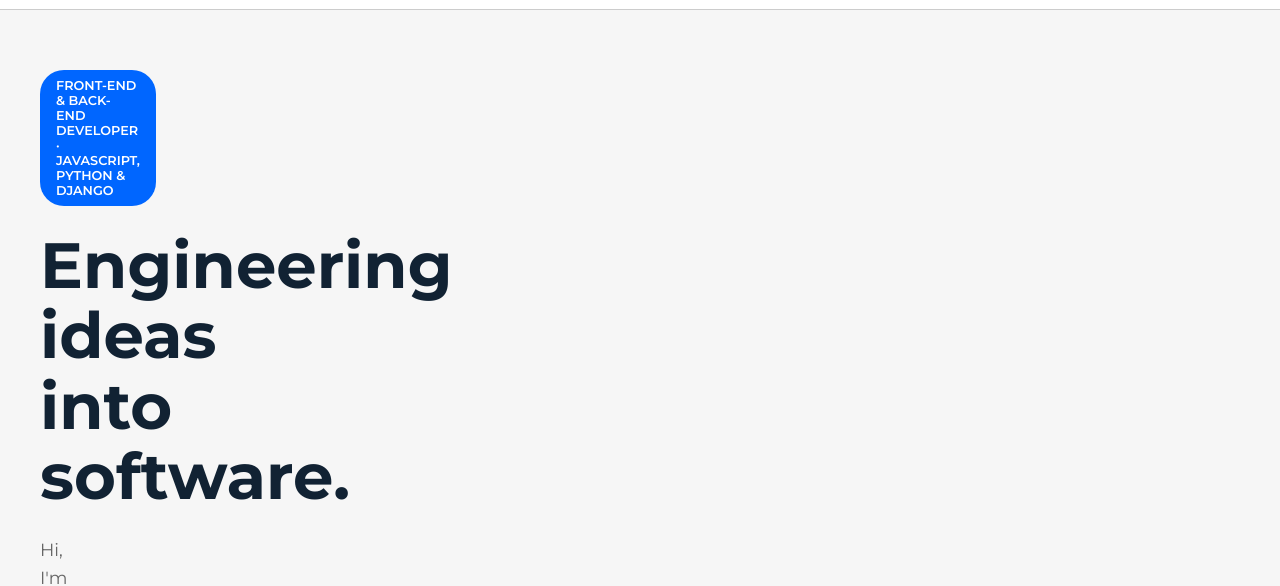
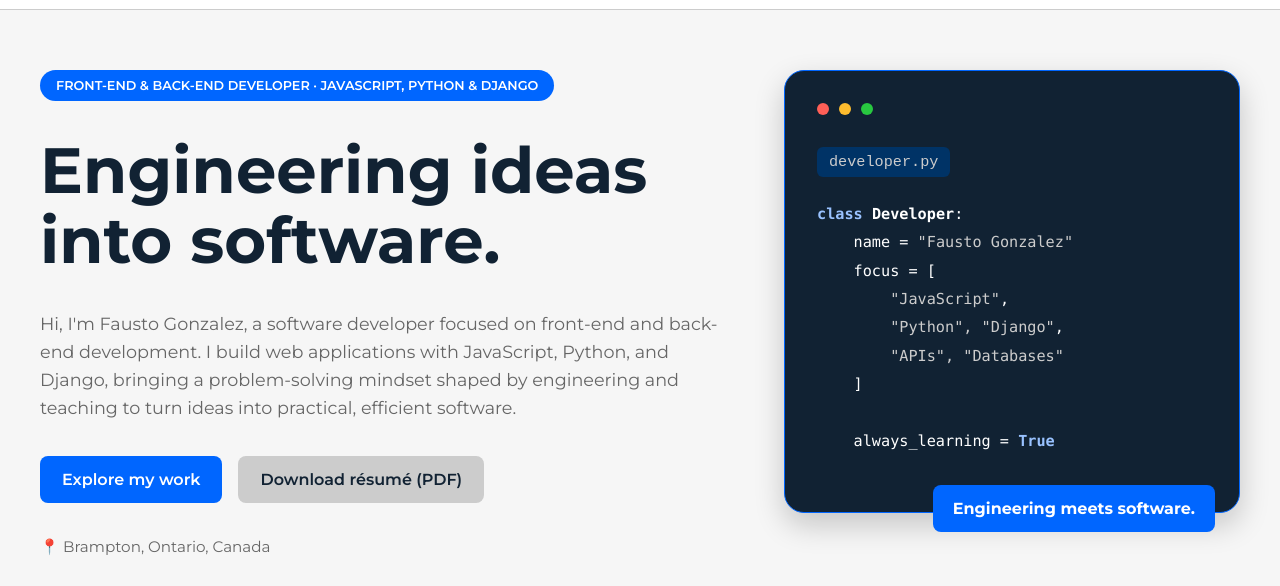
Before and after one commit to fausto-gonzalez/fausto-gonzalez.github.io, a plain HTML site: page index.html in a window 1280 px wide. Shown: the part 219-805 px from the top of the page. Drawn offline with nearby package versions, Linux system fonts and the light colour scheme; a web font is replaced by a local one.

Commit message:
Finished hero section and added a new resume file

```diff
--- a/css/app.css
+++ b/css/app.css
@@ -1,14 +1,15 @@
 :root {
-  /* Color palette for the website */
-  --color-background: #f6f6f6; /* Light gray page background */
-  --color-surface: #fff; /* White project cards */
-  --color-text: #123; /* Deep navy headings and body text */
-  --color-muted: #666; /* Gray secondary text */
-  --color-accent: #06f; /* Bright blue buttons and links */
-  --color-dark: #036; /* Navy footer and code panel */
-  --color-border: #ccc; /* Light gray borders and dividers */
+  /* Color palette */
+  --color-background: #f6f6f6;
+  --color-surface: #fff;
+  --color-navy: #123;
+  --color-muted: #666;
+  --color-accent: #06f;
+  --color-dark: #036;
+  --color-border: #ccc;
 }
 
+/* Font classes */
 .montserrat {
   font-family: "Montserrat", sans-serif;
   font-optical-sizing: auto;
@@ -22,25 +23,31 @@
   font-style: normal;
 }
 
+/* Global styles */
 * {
   margin: 0;
   padding: 0;
   box-sizing: border-box;
+}
+
+html {
   scroll-behavior: smooth;
 }
 
 body {
   background: var(--color-background);
-  color: var(--color-text);
+  color: var(--color-navy);
   font-size: 1.5em;
 }
 
+/* Shared logo */
 .logo img {
   display: block;
   width: auto;
   height: 180px;
 }
 
+/* Header */
 header {
   display: flex;
   justify-content: space-between;
@@ -54,9 +61,11 @@ header {
   z-index: 1000;
 }
 
+/* Navigation */
 .nav-links {
   list-style: none;
   display: flex;
+  align-items: center;
   gap: 1em;
 
   font-family: "Montserrat", sans-serif;
@@ -65,7 +74,7 @@ header {
 
 .nav-links a {
   text-decoration: none;
-  color: var(--color-text);
+  color: var(--color-navy);
   font-weight: 600;
 }
 
@@ -74,12 +83,13 @@ header {
   text-decoration: underline;
 }
 
-.divider {
+/* Separators between navigation items */
+.nav-links li + li::before {
+  content: "|";
+  margin-right: 1em;
   color: var(--color-accent);
 }
 
-/*======================*/
-/*====== GRID CODE =====*/
 /* Outer grid: main content and footer */
 #grid {
   display: grid;
@@ -87,10 +97,10 @@ header {
   grid-template-columns: minmax(0, 1fr);
   grid-template-areas:
     "main"
-    "ftr";
+    "fter";
 }
 
-/* Main content grid: the five sections */
+/* Main content grid */
 main {
   grid-area: main;
   min-width: 0;
@@ -98,22 +108,24 @@ main {
   grid-template-columns: repeat(12, minmax(0, 1fr));
   grid-auto-rows: minmax(150px, auto);
   grid-template-areas:
-    "hro hro hro hro hro hro hro hro hro hro hro hro"
-    "abt abt abt abt abt abt abt abt abt abt abt abt"
-    "prj prj prj prj prj prj prj prj prj prj prj prj"
-    "skl skl skl skl skl skl skl skl skl skl skl skl"
-    "cnt cnt cnt cnt cnt cnt cnt cnt cnt cnt cnt cnt";
+    "hero hero hero hero hero hero hero hero hero hero hero hero"
+    "abut abut abut abut abut abut abut abut abut abut abut abut"
+    "proj proj proj proj proj proj proj proj proj proj proj proj"
+    "skil skil skil skil skil skil skil skil skil skil skil skil"
+    "cont cont cont cont cont cont cont cont cont cont cont cont";
 }
 
+/* Hero section */
 #hero {
+  grid-area: hero;
   display: grid;
   grid-template-columns: minmax(0, 3fr) minmax(0, 2fr);
   grid-template-areas:
-    "eyebrow  code"
-    "heading  code"
-    "subhead  code"
-    "buttons  code"
-    "location .";
+    "eyeb code"
+    "head code"
+    "subh code"
+    "btns code"
+    "loca .";
 
   column-gap: 60px;
   row-gap: 24px;
@@ -123,7 +135,7 @@ main {
 }
 
 .hero-eyebrow {
-  grid-area: eyebrow;
+  grid-area: eyeb;
   justify-self: start;
   padding: 8px 16px;
   border-radius: 24px;
@@ -134,20 +146,21 @@ main {
 }
 
 #hero h1 {
-  grid-area: heading;
+  grid-area: head;
   font-size: clamp(2.5rem, 5vw, 5rem);
   line-height: 1.1;
 }
 
 .hero-subhead {
-  grid-area: subhead;
+  grid-area: subh;
   color: var(--color-muted);
   font-size: 1.1rem;
   line-height: 1.6;
 }
 
+/* Hero buttons */
 .hero-buttons {
-  grid-area: buttons;
+  grid-area: btns;
   display: flex;
   flex-wrap: wrap;
   gap: 16px;
@@ -167,47 +180,133 @@ main {
 
 .hero-buttons a:nth-child(2) {
   background: var(--color-border);
-  color: var(--color-text);
+  color: var(--color-navy);
 }
 
+/* Hero code card */
 .hero-code {
   grid-area: code;
   align-self: center;
+  position: relative;
   min-width: 0;
-  padding: 32px;
+  padding: 32px 32px 56px;
+  border: 1px solid var(--color-accent);
   border-radius: 20px;
+  background: var(--color-navy);
+  color: var(--color-surface);
+  box-shadow: 0 12px 30px rgb(0 0 0 / 20%);
+}
+
+/* Window dots */
+.code-dots {
+  display: flex;
+  gap: 10px;
+  margin-bottom: 28px;
+}
+
+.code-dots span {
+  width: 12px;
+  height: 12px;
+  border-radius: 50%;
+}
+
+.code-dots span:nth-child(1) {
+  background: #ff5f57; /* Red: close */
+}
+
+.code-dots span:nth-child(2) {
+  background: #febc2e; /* Amber: minimize */
+}
+
+.code-dots span:nth-child(3) {
+  background: #28c840; /* Green: maximize */
+}
+
+/* Filename */
+.code-filename {
+  display: inline-block;
+  margin-bottom: 24px;
+  padding: 6px 12px;
+  border-radius: 6px;
   background: var(--color-dark);
+  color: var(--color-border);
+  font-family: monospace;
+  font-size: 0.95rem;
+}
+
+/* Code */
+.hero-code pre {
+  margin: 0;
+  overflow-x: auto;
+  font-size: 0.95rem;
+  line-height: 1.8;
+  tab-size: 4;
+}
+
+.hero-code code {
+  font-family: Consolas, "Liberation Mono", monospace;
+}
+
+/* Light blue keywords: class, True */
+.code-keyword {
+  color: color-mix(in srgb, var(--color-accent) 40%, var(--color-surface) 60%);
+  font-weight: 700;
+}
+
+/* White class name: Developer */
+.code-class {
   color: var(--color-surface);
+  font-weight: 700;
+}
+
+/* Light gray strings */
+.code-string {
+  color: var(--color-border);
+}
+
+/* Bottom badge */
+.code-badge {
+  position: absolute;
+  right: 24px;
+  bottom: -20px;
+  max-width: calc(100% - 48px);
+  padding: 14px 20px;
+  border-radius: 8px;
+  background: var(--color-accent);
+  color: var(--color-surface);
+  font-family: "Montserrat", sans-serif;
+  font-size: 1rem;
+  font-weight: 700;
+  text-align: center;
 }
 
 .hero-location {
-  grid-area: location;
+  grid-area: loca;
   color: var(--color-muted);
   font-size: 0.95rem;
 }
 
-.hero-code pre {
-  overflow-x: auto;
-  font-size: 0.95rem;
-  line-height: 1.6;
+/* Other sections */
+#about {
+  grid-area: abut;
 }
 
-#about {
-  grid-area: abt;
-}
 #projects {
-  grid-area: prj;
-}
-#skills {
-  grid-area: skl;
-}
-#contact {
-  grid-area: cnt;
+  grid-area: proj;
 }
 
+#skills {
+  grid-area: skil;
+}
+
+#contact {
+  grid-area: cont;
+}
+
+/* Footer */
 footer {
   display: grid;
-  grid-area: ftr;
+  grid-area: fter;
   grid-template-columns: 1fr 2fr 1fr;
   gap: 24px;
   align-items: center;
--- a/index.html
+++ b/index.html
@@ -18,6 +18,7 @@
       href="https://fonts.googleapis.com/css2?family=Montserrat:ital,wght@0,100..900;1,100..900&family=Story+Script&display=swap"
       rel="stylesheet"
     />
+
     <link rel="icon" type="image/svg+xml" href="assets/images/logo-icon.svg" />
     <link rel="stylesheet" href="css/app.css" />
 
@@ -27,34 +28,31 @@
   <body>
     <header>
       <div class="logo">
-        <a href="index.html"
-          ><img src="assets/images/logo.svg" alt="Fausto Gonzalez - Home"
-        /></a>
+        <a href="index.html">
+          <img src="assets/images/logo.svg" alt="Fausto Gonzalez - Home" />
+        </a>
       </div>
 
       <nav>
         <ul class="nav-links">
           <li><a href="index.html">Home</a></li>
-          <span class="divider">|</span>
           <li><a href="#about">About</a></li>
-          <span class="divider">|</span>
           <li><a href="#projects">Projects</a></li>
-          <span class="divider">|</span>
           <li><a href="#skills">Skills</a></li>
-          <span class="divider">|</span>
           <li><a href="#contact">Contact</a></li>
         </ul>
       </nav>
     </header>
 
-    <!-- GRID CODE -->
     <div id="grid">
       <main>
         <div id="hero">
           <p class="hero-eyebrow">
             FRONT-END &amp; BACK-END DEVELOPER · JAVASCRIPT, PYTHON &amp; DJANGO
           </p>
+
           <h1>Engineering ideas into software.</h1>
+
           <p class="hero-subhead">
             Hi, I'm Fausto Gonzalez, a software developer focused on front-end
             and back-end development. I build web applications with JavaScript,
@@ -71,7 +69,25 @@
           </div>
 
           <div class="hero-code">
-            <!-- Your code card content -->
+            <div class="code-dots" aria-hidden="true">
+              <span></span>
+              <span></span>
+              <span></span>
+            </div>
+
+            <p class="code-filename">developer.py</p>
+
+            <pre><code><span class="code-keyword">class</span> <span class="code-class">Developer</span>:
+    name = <span class="code-string">"Fausto Gonzalez"</span>
+    focus = [
+        <span class="code-string">"JavaScript"</span>,
+        <span class="code-string">"Python", "Django"</span>,
+        <span class="code-string">"APIs", "Databases"</span>
+    ]
+
+    always_learning = <span class="code-keyword">True</span></code></pre>
+
+            <p class="code-badge">Engineering meets software.</p>
           </div>
 
           <p class="hero-location">📍 Brampton, Ontario, Canada</p>
@@ -85,17 +101,21 @@
 
       <footer>
         <div class="logo">
-          <a href="index.html"
-            ><img src="assets/images/logo.svg" alt="Fausto Gonzalez - Home"
-          /></a>
+          <a href="index.html">
+            <img src="assets/images/logo.svg" alt="Fausto Gonzalez - Home" />
+          </a>
         </div>
+
         <div>
           <p>
             &copy; <span id="copyright-year"></span> Fausto Gonzalez. All rights
             reserved.
           </p>
         </div>
-        <div><p>Always learning and improving.</p></div>
+
+        <div>
+          <p>Always learning and improving.</p>
+        </div>
       </footer>
     </div>
   </body>
```
Also changed, not shown: 1 other file.
